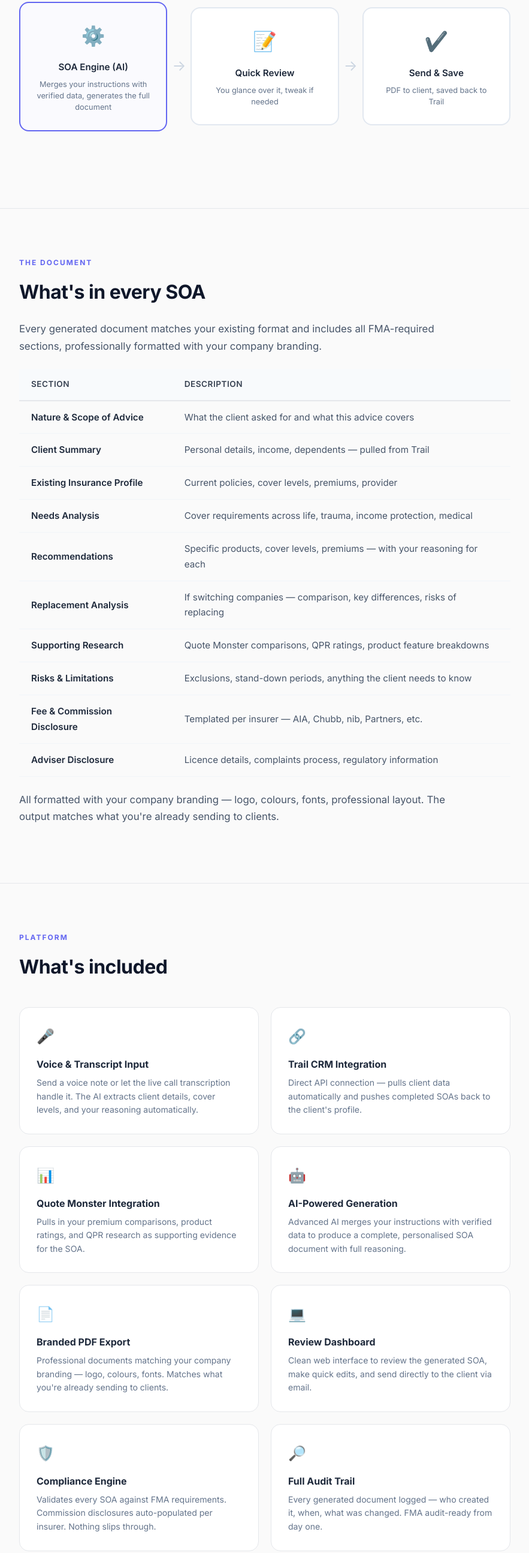
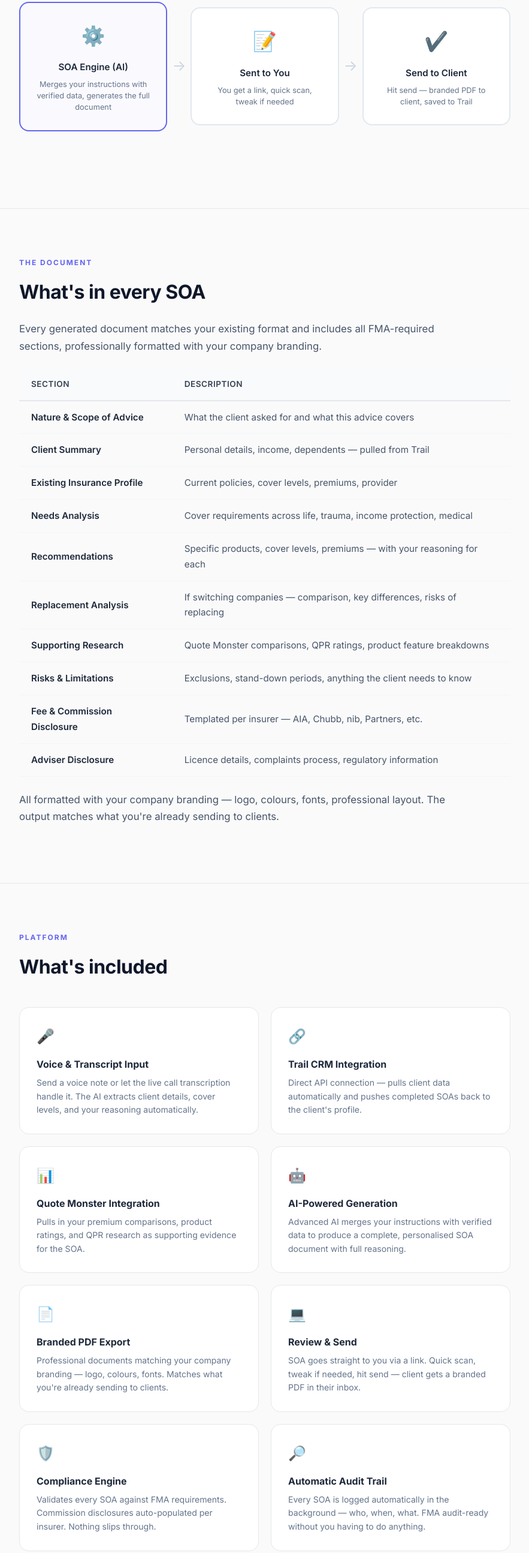
Before and after one commit to BenjiMcCarthy/soa-advice-automation, a plain HTML site: page docs/index.html in a window 1280 px wide. Shown: the part 2560-5149 px from the top of the page at 60% size, without its empty margins (198-1081 px from the left). Drawn offline with Linux system fonts and the light colour scheme.

Commit message:
Update review & audit trail to reflect AI > Matt > Client flow
Review Dashboard -> Review & Send (link-based, not a full dashboard).
Full Audit Trail -> Automatic Audit Trail (background, no interaction needed).
Updated flow diagram to show SOA goes to Matt first, then he sends to client.

Co-Authored-By: Claude Opus 4.6 (1M context) <noreply@anthropic.com>

```diff
--- a/docs/index.html
+++ b/docs/index.html
@@ -869,14 +869,14 @@
                 <div class="flow-arrow">&#8594;</div>
                 <div class="flow-step">
                     <div class="icon">&#128221;</div>
-                    <div class="label">Quick Review</div>
-                    <div class="desc">You glance over it, tweak if needed</div>
+                    <div class="label">Sent to You</div>
+                    <div class="desc">You get a link, quick scan, tweak if needed</div>
                 </div>
                 <div class="flow-arrow">&#8594;</div>
                 <div class="flow-step">
                     <div class="icon">&#10004;&#65039;</div>
-                    <div class="label">Send &amp; Save</div>
-                    <div class="desc">PDF to client, saved back to Trail</div>
+                    <div class="label">Send to Client</div>
+                    <div class="desc">Hit send &mdash; branded PDF to client, saved to Trail</div>
                 </div>
             </div>
 
@@ -946,8 +946,8 @@
                 </div>
                 <div class="feature-card">
                     <div class="feature-icon">&#128187;</div>
-                    <div class="feature-title">Review Dashboard</div>
-                    <div class="feature-desc">Clean web interface to review the generated SOA, make quick edits, and send directly to the client via email.</div>
+                    <div class="feature-title">Review &amp; Send</div>
+                    <div class="feature-desc">SOA goes straight to you via a link. Quick scan, tweak if needed, hit send &mdash; client gets a branded PDF in their inbox.</div>
                 </div>
                 <div class="feature-card">
                     <div class="feature-icon">&#128737;&#65039;</div>
@@ -956,8 +956,8 @@
                 </div>
                 <div class="feature-card">
                     <div class="feature-icon">&#128270;</div>
-                    <div class="feature-title">Full Audit Trail</div>
-                    <div class="feature-desc">Every generated document logged &mdash; who created it, when, what was changed. FMA audit-ready from day one.</div>
+                    <div class="feature-title">Automatic Audit Trail</div>
+                    <div class="feature-desc">Every SOA is logged automatically in the background &mdash; who, when, what. FMA audit-ready without you having to do anything.</div>
                 </div>
             </div>
         </div>
```
